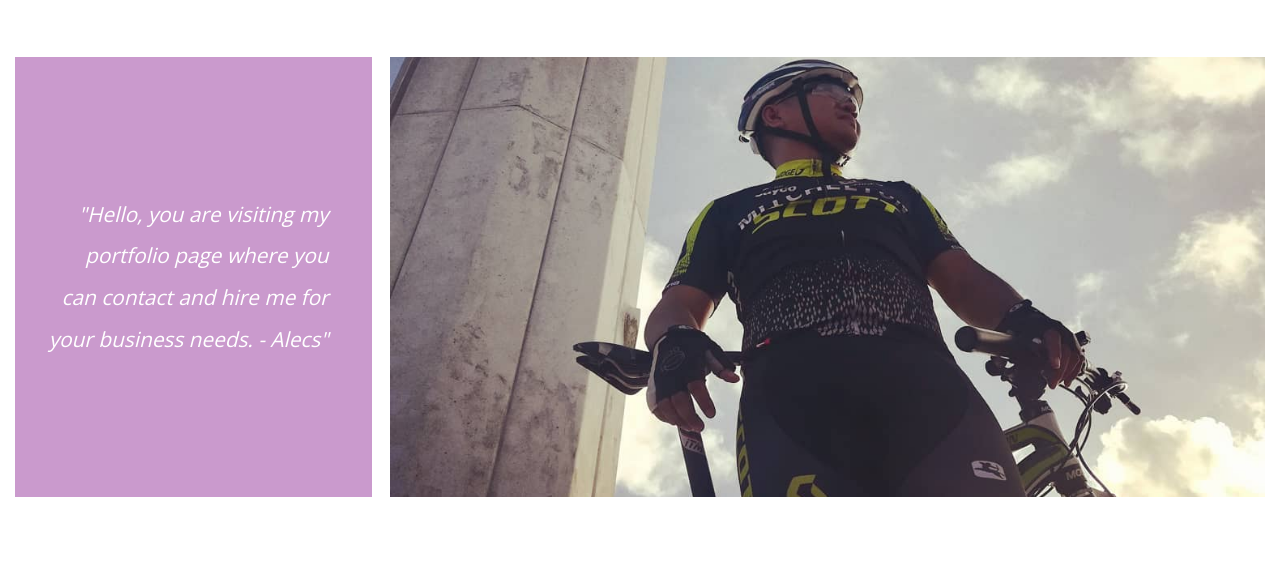
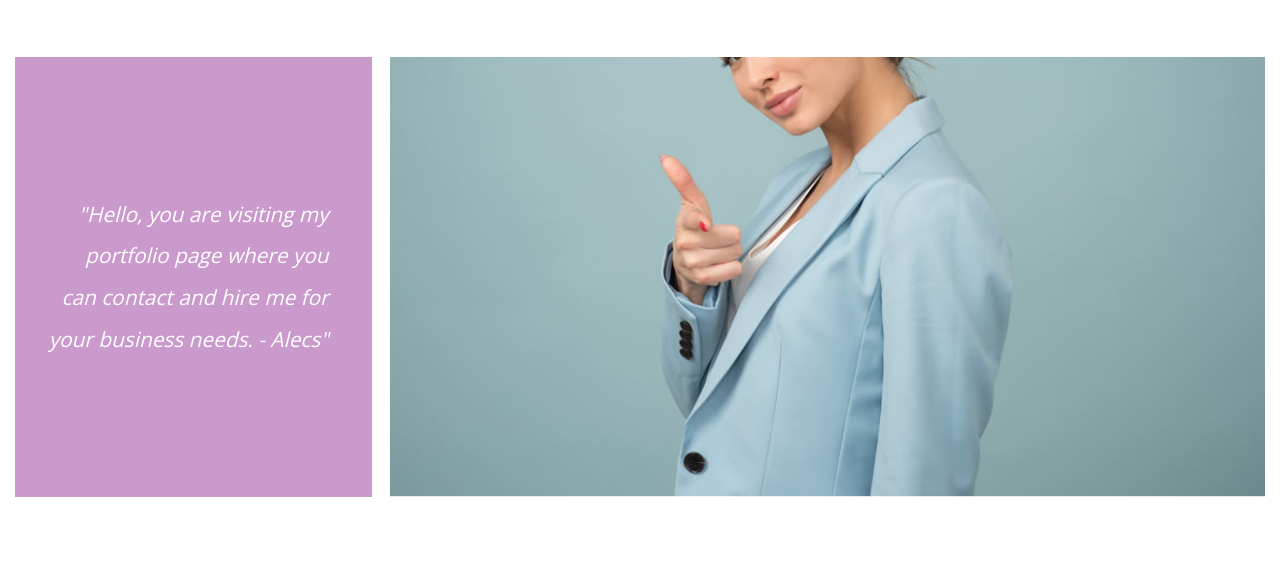
Before and after one commit to real-alecs/real-alecs.github.io, a plain HTML site: page index.html in a window 1280 px wide. Shown: the part 189-763 px from the top of the page. Drawn offline with nearby package versions, Linux system fonts and the light colour scheme.

Commit message:
Update index.html

```diff
--- a/index.html
+++ b/index.html
@@ -75,7 +75,7 @@ https://templatemo.com/tm-532-next-level
             <div
               class="tm-welcome-parallax"
               data-parallax="scroll"
-              data-image-src="img/heading.jpg"
+              data-image-src="img/blue-contem-girl.jpg"
             ></div>
           </div>
         </div>
```
